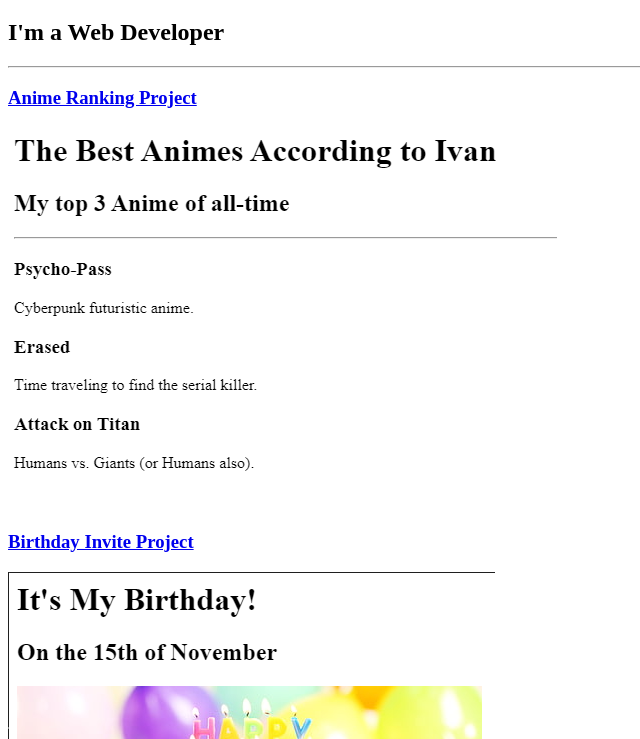
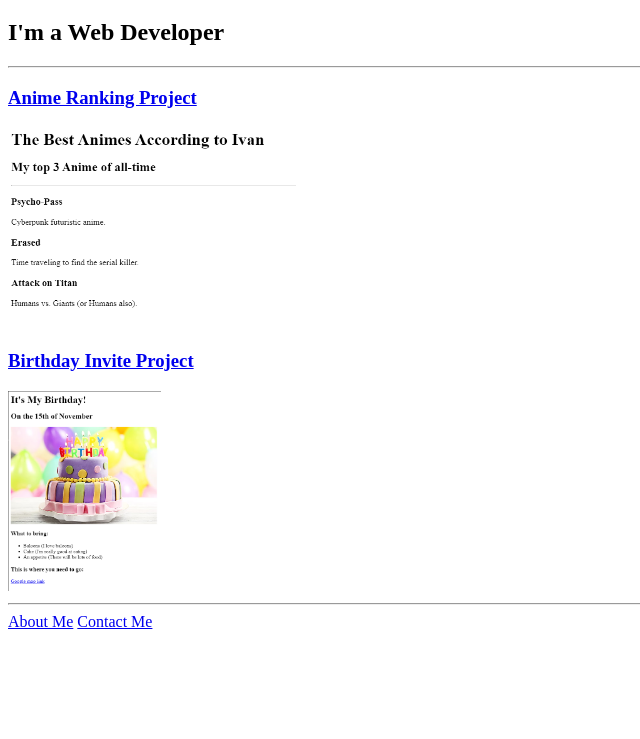
Before and after one commit to ivanmanaloto/html-portfolio, a plain HTML site: page index.html in a window 1280 px wide. Shown: the part 61-800 px from the top of the page, without its empty margins (0-640 px from the left). Drawn offline with Linux system fonts and the light colour scheme.

Commit message:
Update index.html

```diff
--- a/index.html
+++ b/index.html
@@ -25,9 +25,9 @@ https://developer.mozilla.org/en-US/docs/Web/HTML/Element/img#attr-height -->
         <h2>I'm a Web Developer</h2>
         <hr/>
         <h3><a href="./public/movie-ranking.html" draggable="True">Anime Ranking Project</a></h3>
-        <img src="./assets/images/Mybday.png" alt="Screenshot of my Anime ranking project" />
+        <img src="./assets/images/Mybday.png" height="200" alt="Screenshot of my Anime ranking project" />
         <h3><a href="./public/birthday-invite.html" draggable="true">Birthday Invite Project</a></h3>
-        <img src="./assets/images/BDAY.png" alt="screenshot of my brithday project" />
+        <img src="./assets/images/BDAY.png" height="200" alt="screenshot of my brithday project" />
         <hr />
         <a href="./public/about.html" draggable="true">About Me</a>
         <a href="./public/contact.html" draggable="true">Contact Me</a>
```
